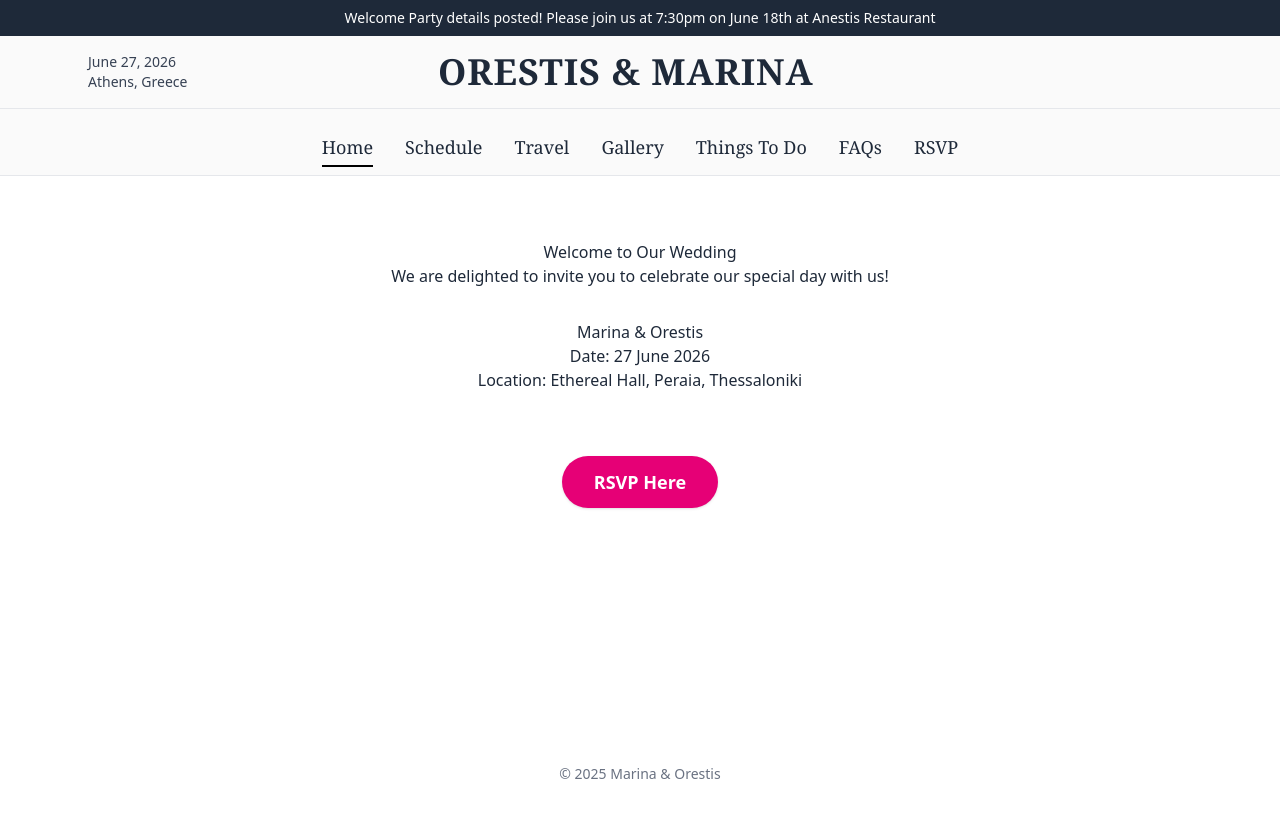
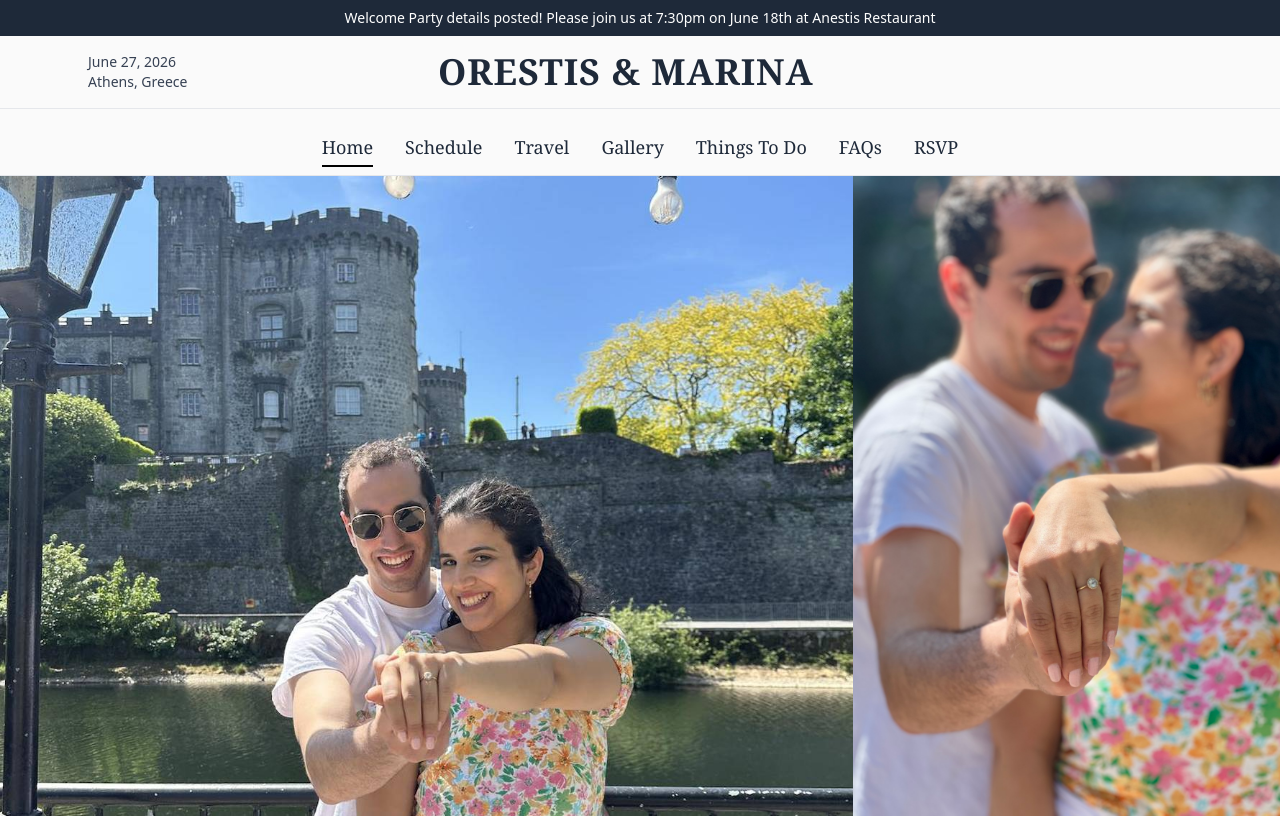
Before and after one commit to oalagial/marina-orestis-wedding, a React (Vite) app: page / in a window 1280 px wide. Shown: the top 818 px of the page. Built offline with nearby package versions, Linux system fonts and the light colour scheme.

Commit message:
feat: add wedding ring images and update home page layout

```diff
--- a/src/App.css
+++ b/src/App.css
@@ -1,7 +1,7 @@
-/* #root {
-  max-width: 1280px;
+#root {
+  /* max-width: 1280px; */
   margin: 0 auto;
-  padding: 2rem;
+  padding: 0;
   text-align: center;
 }
 
@@ -39,4 +39,4 @@
 
 .read-the-docs {
   color: #888;
-} */
+}
--- a/src/App.jsx
+++ b/src/App.jsx
@@ -10,7 +10,7 @@ function App() {
     <Router>
       <div className="min-h-screen flex flex-col bg-white text-gray-800 font-sans">
         <Header />
-        <main className="flex-1 p-8 text-center max-w-2xl mx-auto">
+        <main className="flex-1 text-center">
           <Routes>
             <Route path="/" element={<Home />} />
             <Route path="/schedule" element={<Schedule />} />
--- a/src/pages/Home.jsx
+++ b/src/pages/Home.jsx
@@ -1,12 +1,23 @@
 import React from 'react';
 
 const Home = () => (
-    <main style={{ textAlign: 'center', padding: '2rem' }}>
-        <h1>Welcome to Our Wedding</h1>
+    <main>
+        <div className="flex w-full h-[60vh] md:h-[80vh]">
+            <img
+                src="/images/ring-1.jpg"
+                alt="Orestis"
+                className="w-2/3 h-full object-cover"
+            />
+            <img
+                src="/images/ring-2.jpg"
+                alt="Marina"
+                className="w-1/3 h-full object-cover"
+            />
+        </div>
+        <h1 className="mt-8">Welcome to Our Wedding</h1>
         <p>
             We are delighted to invite you to celebrate our special day with us!
         </p>
-        <section style={{ marginTop: '2rem' }}>
         <h2>Marina & Orestis</h2>
         <p>Date: 27 June 2026</p>
         <p>Location: Ethereal Hall, Peraia, Thessaloniki</p>
@@ -16,7 +27,6 @@ const Home = () => (
         >
             RSVP Here
         </a>
-        </section>
     </main>
 );
 
```
Also changed, not shown: public/images/ring-1.jpg (added), public/images/ring-2.jpg (added). Lines whose indentation alone changed are shown as unchanged.
